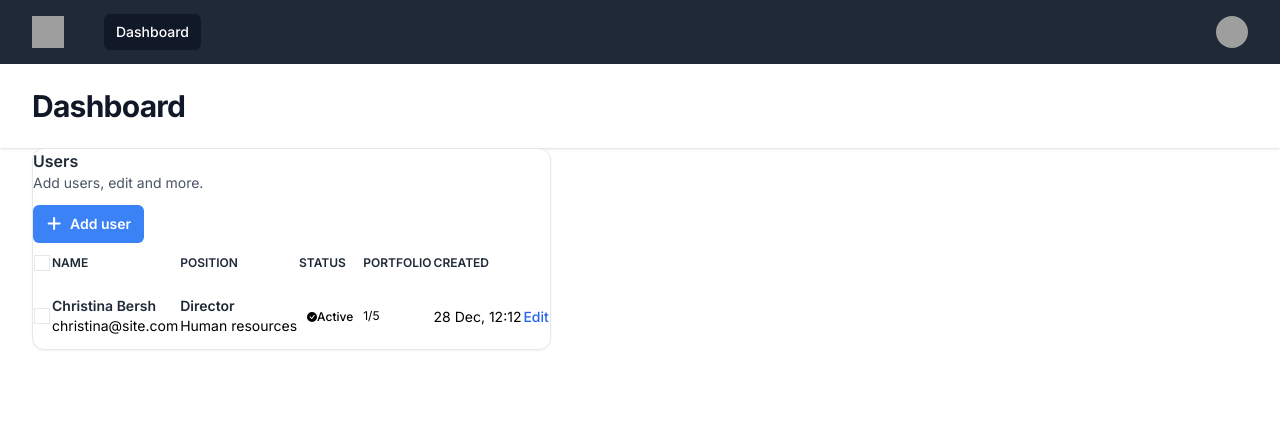
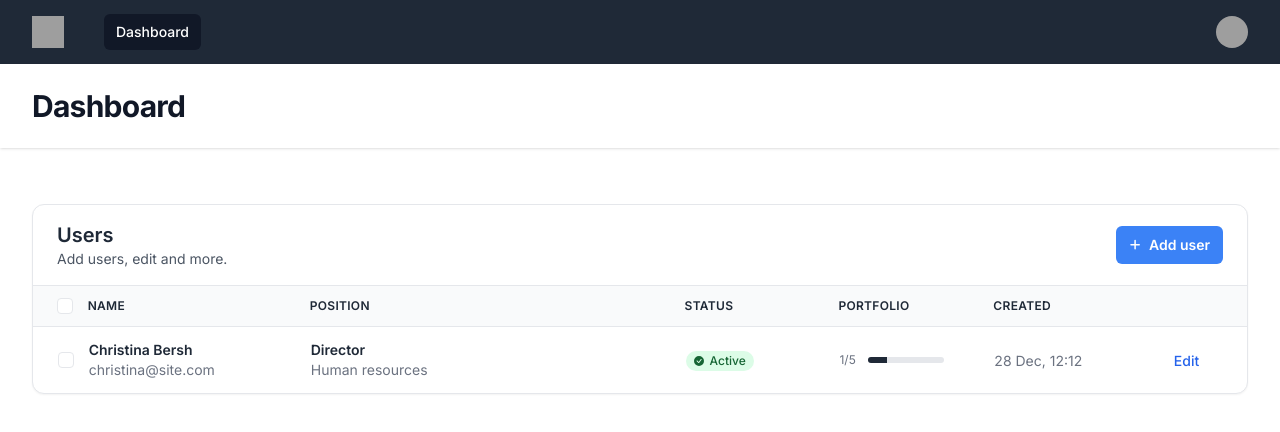
Before and after one commit to Gabin-ishimwe/security-assignment, a Next.js app: page /dashboard in a window 1280 px wide. Shown: the top 432 px of the page. Built offline with nearby package versions, Linux system fonts and the light colour scheme; grey boxes are pictures that could not be loaded.

Commit message:
request form ui mockup

```diff
--- a/src/components/table.tsx
+++ b/src/components/table.tsx
@@ -15,24 +15,24 @@ const Table = () => {
         <div className="flex flex-col">
             <div className="-m-1.5 overflow-x-auto">
             <div className="p-1.5 min-w-full inline-block align-middle">
-                <div className="bg-white border border-gray-200 rounded-xl shadow-sm overflow-hidden dark:bg-slate-900 dark:border-gray-700">
-                <div className="px-6 py-4 grid gap-3 md:flex md:justify-between md:items-center border-b border-gray-200 dark:border-gray-700">
+                <div className="bg-white border border-gray-200 rounded-xl shadow-sm overflow-hidden  ">
+                <div className="px-6 py-4 grid gap-3 md:flex md:justify-between md:items-center border-b border-gray-200 ">
                     <div>
-                    <h2 className="text-xl font-semibold text-gray-800 dark:text-gray-200">
+                    <h2 className="text-xl font-semibold text-gray-800 ">
                         Users
                     </h2>
-                    <p className="text-sm text-gray-600 dark:text-gray-400">
+                    <p className="text-sm text-gray-600 ">
                         Add users, edit and more.
                     </p>
                     </div>
 
                     <div>
                     <div className="inline-flex gap-x-2">
-                        {/* <a className="py-2 px-3 inline-flex justify-center items-center gap-2 rounded-md border font-medium bg-white text-gray-700 shadow-sm align-middle hover:bg-gray-50 focus:outline-none focus:ring-2 focus:ring-offset-2 focus:ring-offset-white focus:ring-blue-600 transition-all text-sm dark:bg-slate-900 dark:hover:bg-slate-800 dark:border-gray-700 dark:text-gray-400 dark:hover:text-white dark:focus:ring-offset-gray-800" href="#">
+                        {/* <a className="py-2 px-3 inline-flex justify-center items-center gap-2 rounded-md border font-medium bg-white text-gray-700 shadow-sm align-middle hover:bg-gray-50 focus:outline-none focus:ring-2 focus:ring-offset-2 focus:ring-offset-white focus:ring-blue-600 transition-all text-sm " href="#">
                         View all
                         </a>
          */}
-                        <button onClick={handleOpenForm} className="py-2 px-3 inline-flex justify-center items-center gap-2 rounded-md border border-transparent font-semibold bg-blue-500 text-white hover:bg-blue-600 focus:outline-none focus:ring-2 focus:ring-blue-500 focus:ring-offset-2 transition-all text-sm dark:focus:ring-offset-gray-800" href="#">
+                        <button onClick={handleOpenForm} className="py-2 px-3 inline-flex justify-center items-center gap-2 rounded-md border border-transparent font-semibold bg-blue-500 text-white hover:bg-blue-600 focus:outline-none focus:ring-2 focus:ring-blue-500 focus:ring-offset-2 transition-all text-sm ">
                         <svg className="w-3 h-3" xmlns="http://www.w3.org/2000/svg" width="16" height="16" viewBox="0 0 16 16" fill="none">
                             <path d="M2.63452 7.50001L13.6345 7.5M8.13452 13V2" stroke="currentColor" strokeWidth="2" stroke-linecap="round"/>
                         </svg>
@@ -42,19 +42,19 @@ const Table = () => {
                     </div>
                 </div>
 
-                <table className="min-w-full divide-y divide-gray-200 dark:divide-gray-700">
-                    <thead className="bg-gray-50 dark:bg-slate-800">
+                <table className="min-w-full divide-y divide-gray-200 ">
+                    <thead className="bg-gray-50 ">
                     <tr>
                         <th scope="col" className="pl-6 py-3 text-left">
                         <label htmlFor="hs-at-with-checkboxes-main" className="flex">
-                            <input type="checkbox" className="shrink-0 border-gray-200 rounded text-blue-600 pointer-events-none focus:ring-blue-500 dark:bg-gray-800 dark:border-gray-700 dark:checked:bg-blue-500 dark:checked:border-blue-500 dark:focus:ring-offset-gray-800" id="hs-at-with-checkboxes-main"/>
+                            <input type="checkbox" className="shrink-0 border-gray-200 rounded text-blue-600 pointer-events-none focus:ring-blue-500" id="hs-at-with-checkboxes-main"/>
                             <span className="sr-only">Checkbox</span>
                         </label>
                         </th>
 
                         <th scope="col" className="pl-6 lg:pl-3 xl:pl-0 pr-6 py-3 text-left">
                         <div className="flex items-center gap-x-2">
-                            <span className="text-xs font-semibold uppercase tracking-wide text-gray-800 dark:text-gray-200">
+                            <span className="text-xs font-semibold uppercase tracking-wide text-gray-800 ">
                             Name
                             </span>
                         </div>
@@ -62,7 +62,7 @@ const Table = () => {
 
                         <th scope="col" className="px-6 py-3 text-left">
                         <div className="flex items-center gap-x-2">
-                            <span className="text-xs font-semibold uppercase tracking-wide text-gray-800 dark:text-gray-200">
+                            <span className="text-xs font-semibold uppercase tracking-wide text-gray-800 ">
                             Position
                             </span>
                         </div>
@@ -70,7 +70,7 @@ const Table = () => {
 
                         <th scope="col" className="px-6 py-3 text-left">
                         <div className="flex items-center gap-x-2">
-                            <span className="text-xs font-semibold uppercase tracking-wide text-gray-800 dark:text-gray-200">
+                            <span className="text-xs font-semibold uppercase tracking-wide text-gray-800 ">
                             Status
                             </span>
                         </div>
@@ -78,7 +78,7 @@ const Table = () => {
 
                         <th scope="col" className="px-6 py-3 text-left">
                         <div className="flex items-center gap-x-2">
-                            <span className="text-xs font-semibold uppercase tracking-wide text-gray-800 dark:text-gray-200">
+                            <span className="text-xs font-semibold uppercase tracking-wide text-gray-800 ">
                             Portfolio
                             </span>
                         </div>
@@ -86,7 +86,7 @@ const Table = () => {
 
                         <th scope="col" className="px-6 py-3 text-left">
                         <div className="flex items-center gap-x-2">
-                            <span className="text-xs font-semibold uppercase tracking-wide text-gray-800 dark:text-gray-200">
+                            <span className="text-xs font-semibold uppercase tracking-wide text-gray-800 ">
                             Created
                             </span>
                         </div>
@@ -96,12 +96,12 @@ const Table = () => {
                     </tr>
                     </thead>
 
-                    <tbody className="divide-y divide-gray-200 dark:divide-gray-700">
+                    <tbody className="divide-y divide-gray-200 ">
                     <tr>
                         <td className="h-px w-px whitespace-nowrap">
                         <div className="pl-6 py-3">
                             <label htmlFor="hs-at-with-checkboxes-1" className="flex">
-                            <input type="checkbox" className="shrink-0 border-gray-200 rounded text-blue-600 pointer-events-none focus:ring-blue-500 dark:bg-gray-800 dark:border-gray-700 dark:checked:bg-blue-500 dark:checked:border-blue-500 dark:focus:ring-offset-gray-800" id="hs-at-with-checkboxes-1"/>
+                            <input type="checkbox" className="shrink-0 border-gray-200 rounded text-blue-600 pointer-events-none focus:ring-blue-500    " id="hs-at-with-checkboxes-1"/>
                             <span className="sr-only">Checkbox</span>
                             </label>
                         </div>
@@ -111,7 +111,7 @@ const Table = () => {
                             <div className="flex items-center gap-x-3">
                             {/* <img className="inline-block h-[2.375rem] w-[2.375rem] rounded-full" src="https://images.unsplash.com/photo-1531927557220-a9e23c1e4794?ixlib=rb-4.0.3&ixid=MnwxMjA3fDB8MHxwaG90by1wYWdlfHx8fGVufDB8fHx8&auto=format&fit=facearea&facepad=2&w=300&h=300&q=80" alt="Image Description"/> */}
                             <div className="grow">
-                                <span className="block text-sm font-semibold text-gray-800 dark:text-gray-200">Christina Bersh</span>
+                                <span className="block text-sm font-semibold text-gray-800 ">Christina Bersh</span>
                                 <span className="block text-sm text-gray-500">christina@site.com</span>
                             </div>
                             </div>
@@ -119,13 +119,13 @@ const Table = () => {
                         </td>
                         <td className="h-px w-72 whitespace-nowrap">
                         <div className="px-6 py-3">
-                            <span className="block text-sm font-semibold text-gray-800 dark:text-gray-200">Director</span>
+                            <span className="block text-sm font-semibold text-gray-800 ">Director</span>
                             <span className="block text-sm text-gray-500">Human resources</span>
                         </div>
                         </td>
                         <td className="h-px w-px whitespace-nowrap">
                         <div className="px-6 py-3">
-                            <span className="inline-flex items-center gap-1.5 py-0.5 px-2 rounded-full text-xs font-medium bg-green-100 text-green-800 dark:bg-green-900 dark:text-green-200">
+                            <span className="inline-flex items-center gap-1.5 py-0.5 px-2 rounded-full text-xs font-medium bg-green-100 text-green-800 ">
                             <svg className="w-2.5 h-2.5" xmlns="http://www.w3.org/2000/svg" width="16" height="16" fill="currentColor" viewBox="0 0 16 16">
                                 <path d="M16 8A8 8 0 1 1 0 8a8 8 0 0 1 16 0zm-3.97-3.03a.75.75 0 0 0-1.08.022L7.477 9.417 5.384 7.323a.75.75 0 0 0-1.06 1.06L6.97 11.03a.75.75 0 0 0 1.079-.02l3.992-4.99a.75.75 0 0 0-.01-1.05z"/>
                             </svg>
@@ -137,8 +137,8 @@ const Table = () => {
                         <div className="px-6 py-3">
                             <div className="flex items-center gap-x-3">
                             <span className="text-xs text-gray-500">1/5</span>
-                            <div className="flex w-full h-1.5 bg-gray-200 rounded-full overflow-hidden dark:bg-gray-700">
-                                <div className="flex flex-col justify-center overflow-hidden bg-gray-800 dark:bg-gray-200" role="progressbar" style={{width: '25%'}} aria-valuenow={25} aria-valuemin={0} aria-valuemax={100}></div>
+                            <div className="flex w-full h-1.5 bg-gray-200 rounded-full overflow-hidden ">
+                                <div className="flex flex-col justify-center overflow-hidden bg-gray-800 " role="progressbar" style={{width: '25%'}} aria-valuenow={25} aria-valuemin={0} aria-valuemax={100}></div>
                             </div>
                             </div>
                         </div>
--- a/tailwind.config.ts
+++ b/tailwind.config.ts
@@ -3,7 +3,7 @@ import type { Config } from 'tailwindcss'
 const config: Config = {
   content: [
     './pages/**/*.{js,ts,jsx,tsx,mdx}',
-    './components/**/*.{js,ts,jsx,tsx,mdx}',
+    './src/components/**/*.{js,ts,jsx,tsx,mdx}',
     './app/**/*.{js,ts,jsx,tsx,mdx}',
   ],
   theme: {
```
Also changed, not shown: src/components/requestForm.tsx (+201 -35 lines).
